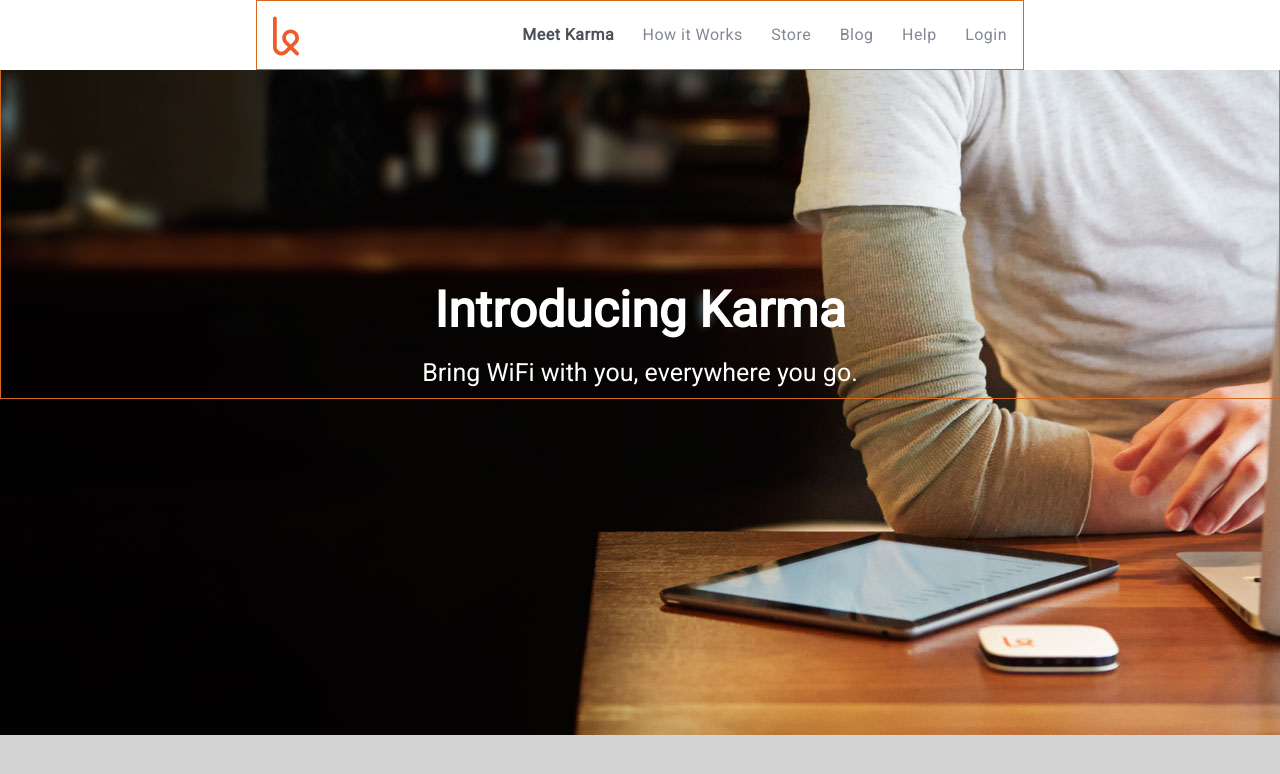
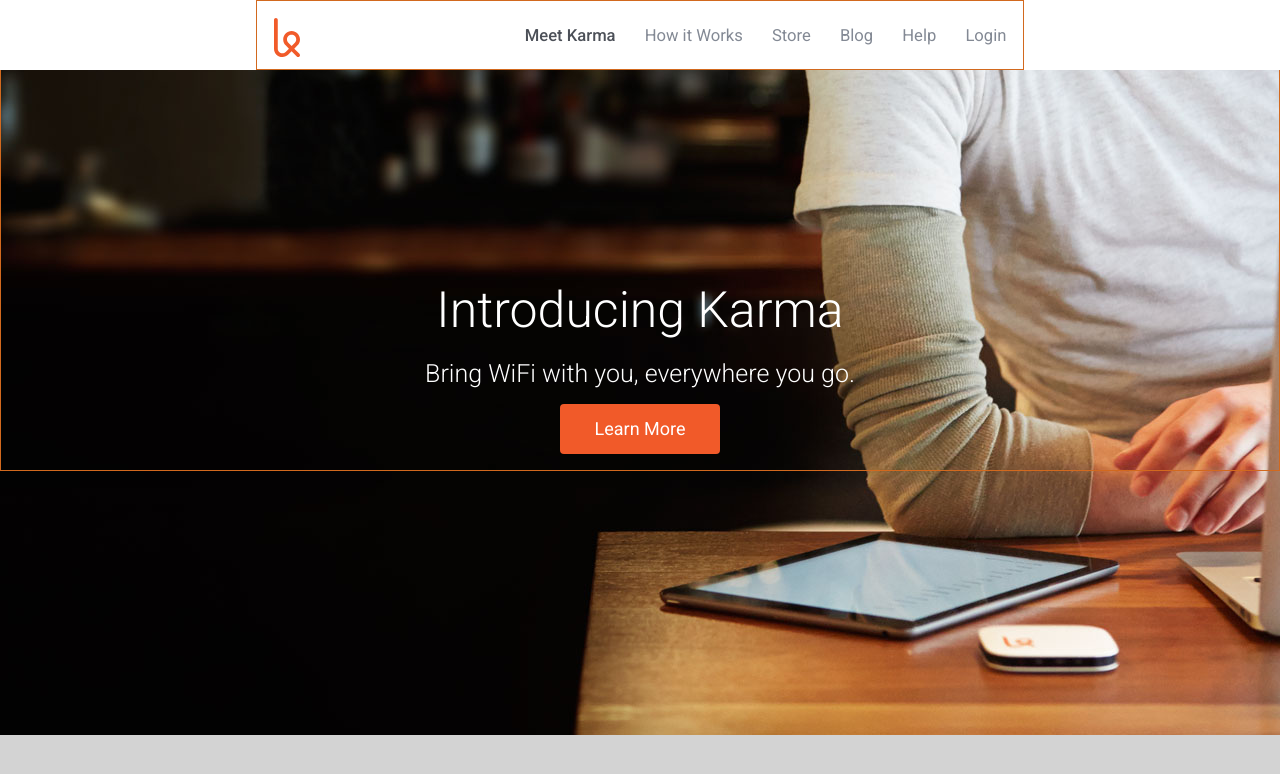
Before and after one commit to cardvark/startup-page-clone-project, a plain HTML site: page index.html in a window 1280 px wide. Drawn offline with Linux system fonts and the light colour scheme.

Commit message:
Finished background section

```diff
--- a/css/style.css
+++ b/css/style.css
@@ -426,6 +426,16 @@
   padding: 0;
 }
 
+html, body, div, span, applet, object, iframe, h1, h2, h3, h4, h5, h6, p, blockquote, pre, a, abbr, acronym, address, big, cite, code, del, dfn, em, img, ins, kbd, q, s, samp, small, strike, strong, sub, sup, tt, var, b, u, i, center, dl, dt, dd, ol, ul, li, fieldset, form, label, legend, table, caption, tbody, tfoot, thead, tr, th, td, article, aside, canvas, details, embed, figure, figcaption, footer, header, hgroup, menu, nav, output, ruby, section, summary, time, mark, audio, video {
+  margin: 0;
+  padding: 0;
+  border: 0;
+  font-size: 100%;
+  font: inherit;
+  vertical-align: baseline;
+  box-sizing: border-box;
+}
+
 /* My shit starts here.
    ========================================================================== */
 
@@ -483,10 +493,10 @@
 }
 
 .navSection > .content {
-  height: 4.375em;
-  font-size: 1em;
+  height: 4.375rem;
+  font-size: 1.04rem;
   color: #838994;
-  letter-spacing: 0.03em;
+  letter-spacing: 0.0em;
   width: 60%;
 }
 
@@ -503,7 +513,7 @@
 
 .navSection .navList > .active > a {
   color: #4c5058;
-  font-weight: 600;
+  font-weight: 500;
 }
 
 .navList {
@@ -566,10 +576,30 @@
   font-size: 1.563rem;
 }
 
-.introSection > h1, h3 {
+.introSection h1, .introSection h3 {
   text-align: center;
   font-weight: 300;
-  line-height: 0em;
+}
+
+.bigButton {
+  text-shadow: none;
+  border-style: none;
+  border-radius: 4px;
+  padding: 1rem 1.5rem;
+  line-height: 100%;
+  margin: 0 auto;
+  margin-top: 1rem;
+  margin-bottom: 1rem;
+  background-color: #F15A29;
+  font-size: 1.125rem;
+  width: 10rem;
+  max-height: 3em;
+  text-align: center;
+}
+
+.bigButton:hover {
+  background-color: #D9400E;
+  cursor: pointer;
 }
 
 /*
--- a/index.html
+++ b/index.html
@@ -4,7 +4,7 @@
 	<meta charset="UTF-8">
 	<title>Karma</title>
 	<link rel="stylesheet" href="css/style.css">
-	<link href='http://fonts.googleapis.com/css?family=Roboto' rel='stylesheet' type='text/css'>
+	<link href='http://fonts.googleapis.com/css?family=Roboto:400,300,500' rel='stylesheet' type='text/css'>
 </head>
 <body>
 	<nav class="navSection">
@@ -29,7 +29,7 @@
 			<h3>
 				Bring WiFi with you, everywhere you go.
 			</h3>
-
+			<button class="bigButton">Learn More</button>
 		</div>
 	</section>
 
```
